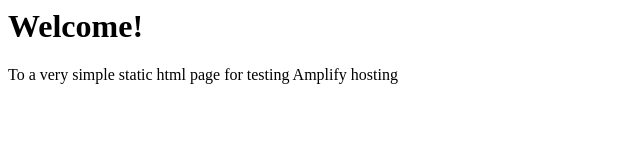
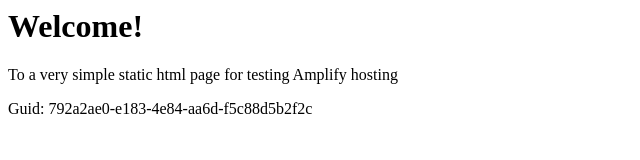
Before and after one commit to aws-aemilia-hkg/Github-PR-Commit-Integration-Test-DoNotTouch-v0-preprod-ap-east-1, a website: page src/index.html in a window 1280 px wide. Shown: the whole page, without its empty margins (0-640 px from the left). Drawn offline with Linux system fonts and the light colour scheme.

Commit message:
commit from integ tests

```diff
--- a/src/index.html
+++ b/src/index.html
@@ -1,3 +1,5 @@
+
+
 <html lang="en">
 
 <head>
@@ -10,6 +12,6 @@
 <body>
     <h1>Welcome!</h1>
     <p>To a very simple static html page for testing Amplify hosting</p>
-</body>
+    <p>Guid: 792a2ae0-e183-4e84-aa6d-f5c88d5b2f2c</p></body>
 
 </html>
```
